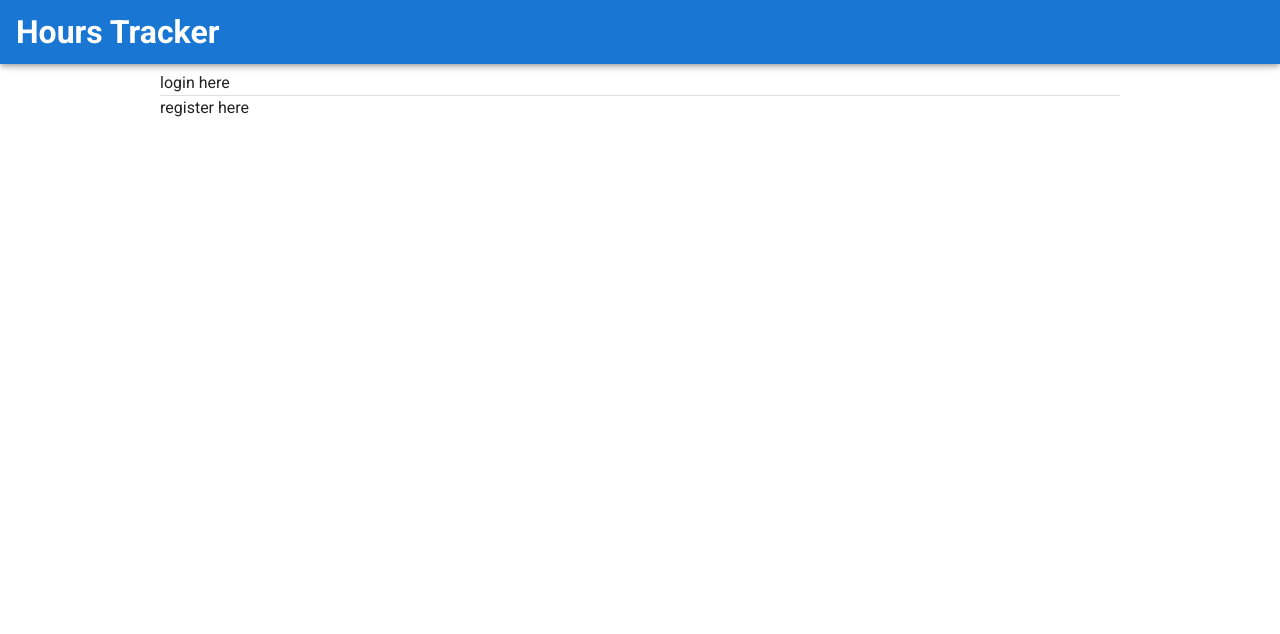
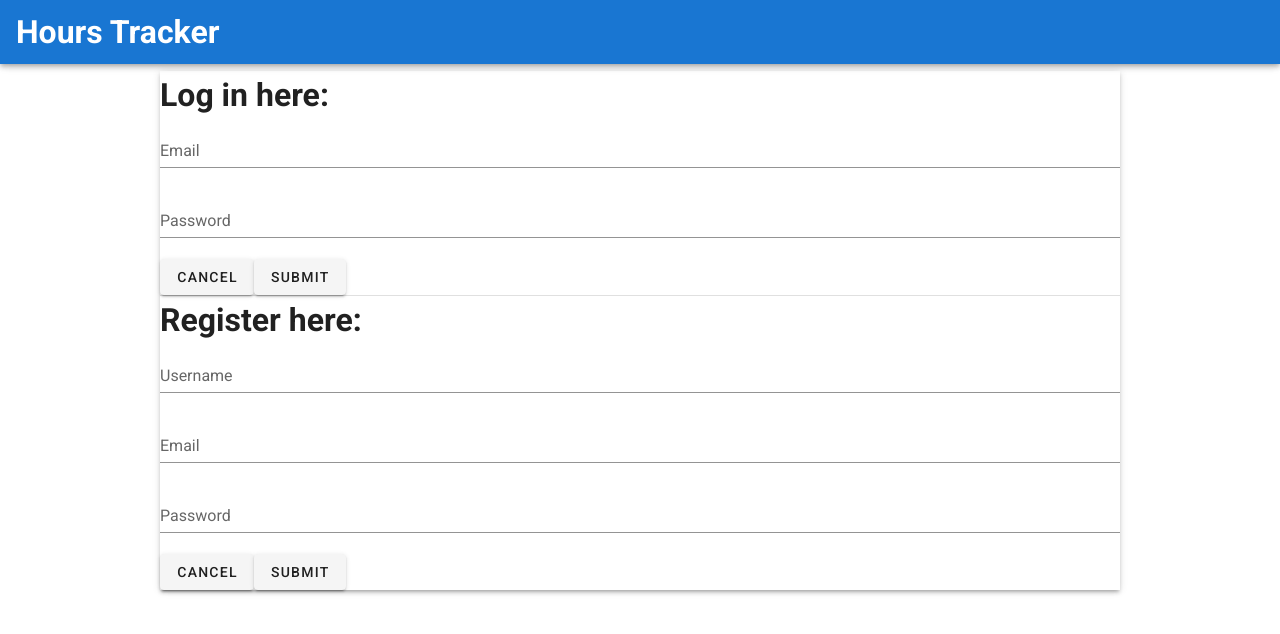
Before and after one commit to Holgermueller/vue-hours-tracker, a Vue app: page / in a window 1280 px wide. Shown: the top 634 px of the page. Built offline with nearby package versions, Linux system fonts and the light colour scheme.

Commit message:
scaffold login register forms

```diff
--- a/src/App.vue
+++ b/src/App.vue
@@ -1,16 +1,7 @@
 <template>
   <v-app>
-    <v-app-bar
-      app
-      color="primary"
-      dark
-      class="text-center"
-    >
-
-
-     <h1>Hours Tracker</h1>
-
-
+    <v-app-bar app color="primary" dark class="text-center">
+      <h1>Hours Tracker</h1>
     </v-app-bar>
 
     <v-main>
@@ -20,14 +11,10 @@
 </template>
 
 <script>
+export default {
+  name: "App",
 
-
-export default {
-  name: 'App',
-
-  components: {
-
-  },
+  components: {},
 
   data: () => ({
     //
--- a/src/components/Dashboard.vue
+++ b/src/components/Dashboard.vue
@@ -1,7 +1,27 @@
 <template>
-    <div>
-        <h1>
-            Dashboard here
-        </h1>
-    </div>
+  <div id="dashboard">
+    <DisplayHours />
+
+    <IncrementHoursForm />
+
+    <DecrementHoursForm />
+  </div>
 </template>
+
+<script>
+import DisplayHours from "./DashboardComponents/DisplayHours.vue";
+import IncrementHoursForm from "./DashboardComponents/IncrementHours.vue";
+import DecrementHoursForm from "./DashboardComponents/DecrementHours.vue";
+
+export default {
+  name: "DashboardPage",
+
+  components: {
+    IncrementHoursForm,
+    DisplayHours,
+    DecrementHoursForm,
+  },
+};
+</script>
+
+<style scoped></style>
--- /dev/null
+++ b/src/components/DashboardComponents/DecrementHours.vue
@@ -0,0 +1,19 @@
+<template>
+  <div>
+    <h1>
+      Form to decrement hours
+    </h1>
+  </div>
+</template>
+
+<script>
+export default {
+  name: "DecrementHoursForm",
+
+  data() {
+    return {};
+  },
+};
+</script>
+
+<style scoped></style>
--- /dev/null
+++ b/src/components/DashboardComponents/DisplayHours.vue
@@ -0,0 +1,15 @@
+<template>
+  <div>
+    <h1>
+      Hours will appear here.
+    </h1>
+  </div>
+</template>
+
+<script>
+export default {
+  name: "HoursDisplay",
+};
+</script>
+
+<style scoped></style>
--- /dev/null
+++ b/src/components/DashboardComponents/IncrementHours.vue
@@ -0,0 +1,19 @@
+<template>
+  <div>
+    <h1>
+      Form to increment hours
+    </h1>
+  </div>
+</template>
+
+<script>
+export default {
+  name: "HoursIncrementForm",
+
+  data() {
+    return {};
+  },
+};
+</script>
+
+<style scoped></style>
--- a/src/components/index.vue
+++ b/src/components/index.vue
@@ -1,21 +1,31 @@
 <template>
-    <div>
-    <v-sheet class="login-register" >
-      login here
+  <div>
+    <v-sheet class="login-register" elevation="3">
+      <LoginForm />
+      <v-divider> </v-divider>
 
-      <v-divider>
-      </v-divider>
+      <RegisterForm />
+    </v-sheet>
+  </div>
+</template>
 
-      register here
-    </v-sheet>
+<script>
+import LoginForm from "./indexComponents/Login.vue";
+import RegisterForm from "./indexComponents/Register.vue";
 
-    </div>
-</template>
+export default {
+  name: "HomePage",
+
+  components: {
+    LoginForm,
+    RegisterForm,
+  },
+};
+</script>
 
 <style scoped>
 .login-register {
   width: 75%;
   margin: 7px auto;
 }
-
 </style>
--- /dev/null
+++ b/src/components/indexComponents/Login.vue
@@ -0,0 +1,35 @@
+<template>
+  <div>
+    <v-form ref="form">
+      <h1>Log in here:</h1>
+      <v-text-field
+        type="email"
+        v-model="loginEmail"
+        label="Email"
+      ></v-text-field>
+      <v-text-field
+        type="password"
+        v-model="loginPassword"
+        label="Password"
+      ></v-text-field>
+      <v-btn>Cancel</v-btn>
+
+      <v-btn>Submit</v-btn>
+    </v-form>
+  </div>
+</template>
+
+<script>
+export default {
+  name: "LoginForm",
+
+  data() {
+    return {
+      loginEmail: "",
+      loginPassword: "",
+    };
+  },
+};
+</script>
+
+<style scoped></style>
--- /dev/null
+++ b/src/components/indexComponents/Register.vue
@@ -0,0 +1,29 @@
+<template>
+  <div>
+    <v-form ref="form">
+      <h1>Register here:</h1>
+      <v-text-field v-model="RegisterUsername" label="Username"></v-text-field>
+      <v-text-field v-model="RegisterEmail" label="Email"></v-text-field>
+      <v-text-field v-model="RegisterPassword" label="Password"></v-text-field>
+      <v-btn>Cancel</v-btn>
+
+      <v-btn>Submit</v-btn>
+    </v-form>
+  </div>
+</template>
+
+<script>
+export default {
+  name: "RegistrationForm",
+
+  data() {
+    return {
+      RegisterUsername: "",
+      RegisterEmail: "",
+      RegisterPassword: "",
+    };
+  },
+};
+</script>
+
+<style scoped></style>
```
